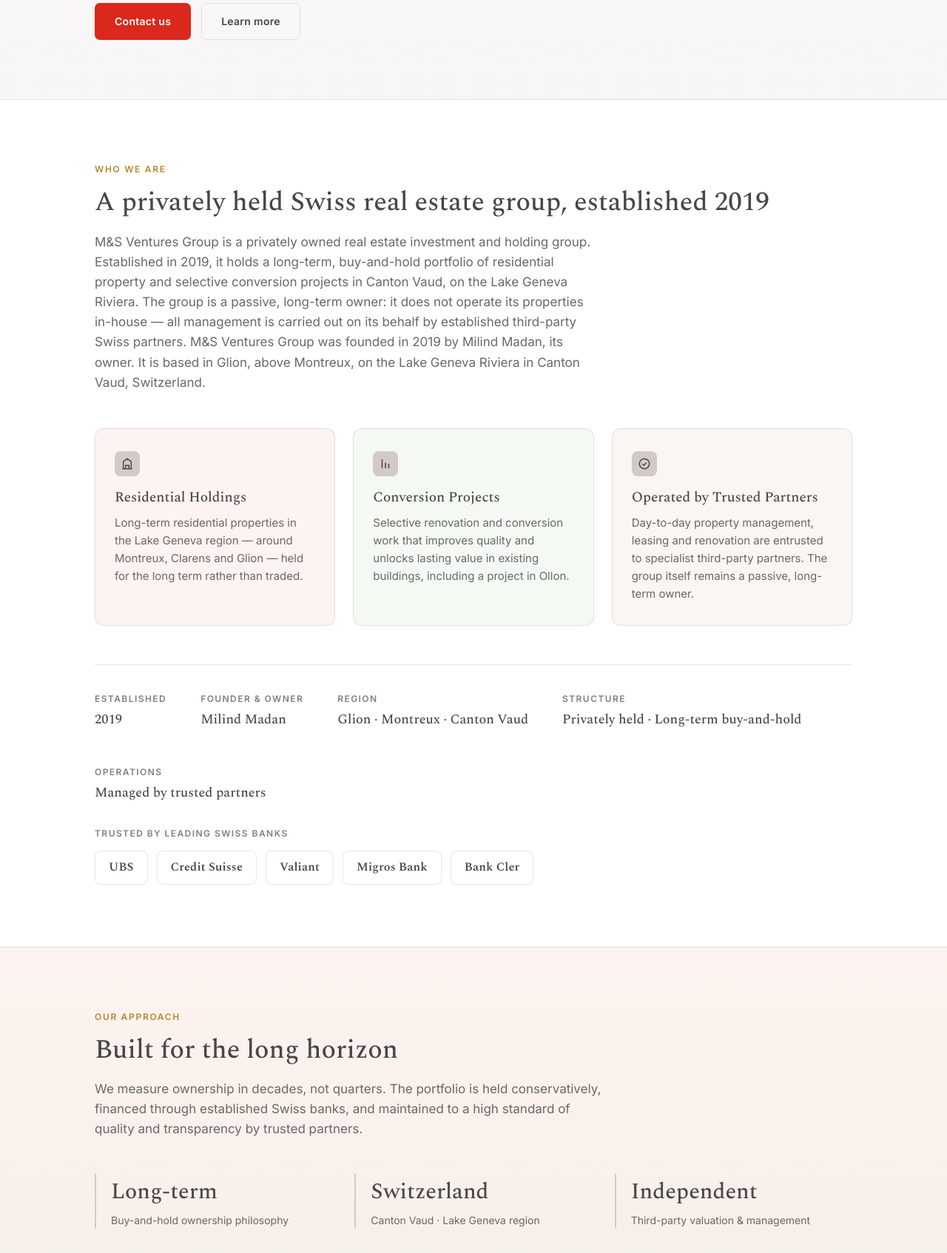
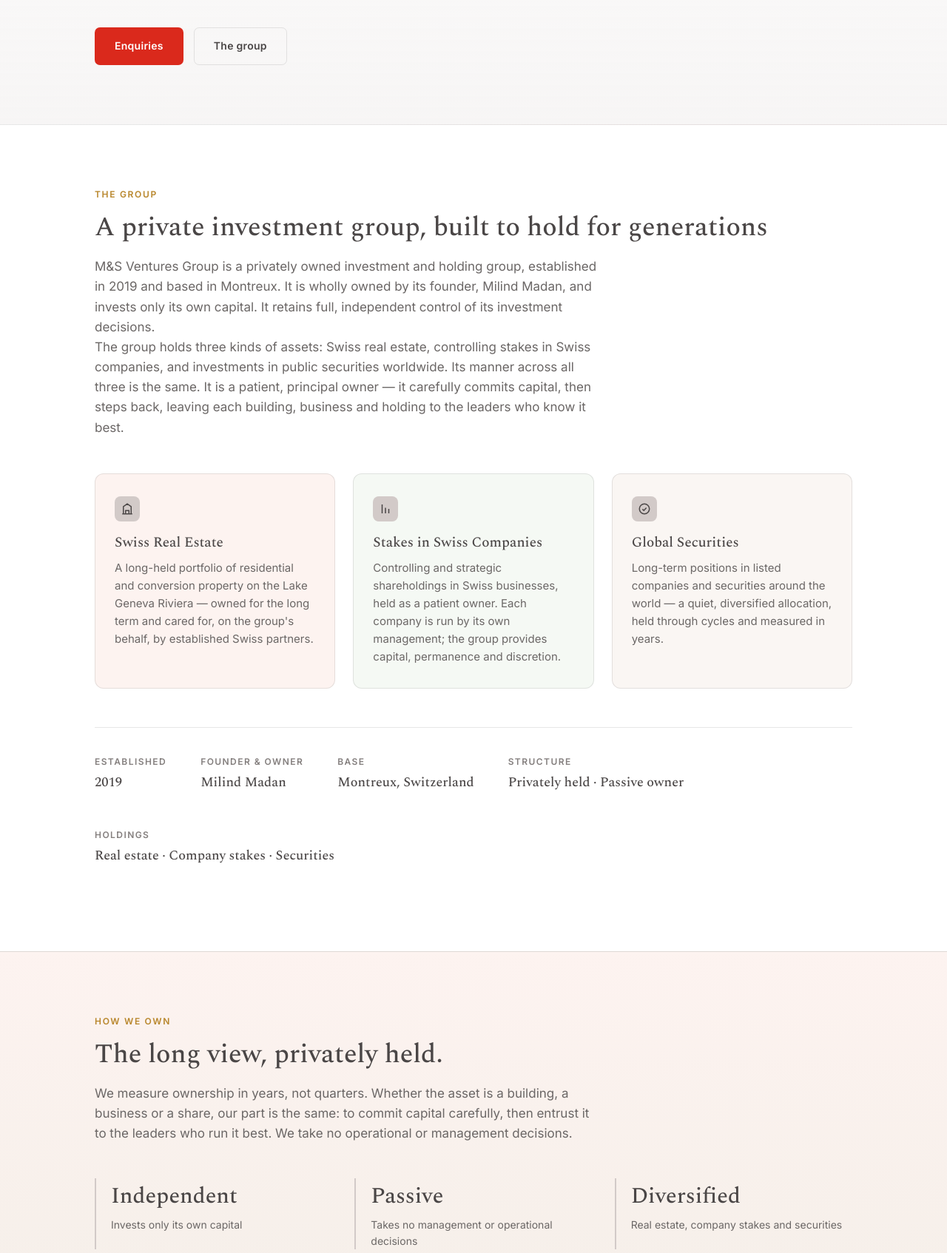
Before and after one commit to MSVG-2019/ms-ventures-website, a plain HTML site: page index.html in a window 1280 px wide. Shown: the part 606-2300 px from the top of the page at 74% size. Drawn offline with nearby package versions, Linux system fonts and the light colour scheme.

Commit message:
Reposition copy to private Swiss investment group (real estate, company stakes, securities); passive owner; drop bank strip and Glion

```diff
--- a/index.html
+++ b/index.html
@@ -3,8 +3,8 @@
 <head>
 <meta charset="UTF-8">
 <meta name="viewport" content="width=device-width, initial-scale=1.0">
-<title>M&amp;S Ventures Group — Swiss Real Estate Investment</title>
-<meta name="description" content="M&amp;S Ventures Group is a privately held Swiss real estate investment and holding group, founded and owned by Milind Madan. Based in Glion above Montreux (Lake Geneva Riviera, Canton Vaud, Switzerland), it holds long-term residential property.">
+<title>M&amp;S Ventures Group — A Private Swiss Investment Group</title>
+<meta name="description" content="M&amp;S Ventures Group is a privately owned Swiss investment and holding group (est. 2019, Montreux). A passive, long-term owner of Swiss real estate, controlling stakes in Swiss companies, and securities worldwide — wholly owned by founder Milind Madan.">
 <meta name="robots" content="index, follow, max-image-preview:large, max-snippet:-1">
 <link rel="canonical" href="https://www.ms-ventures-group.com/">
 <meta name="theme-color" content="#0f0f0f">
@@ -13,8 +13,8 @@
 <!-- Open Graph / social + AI previews -->
 <meta property="og:type" content="website">
 <meta property="og:site_name" content="M&amp;S Ventures Group">
-<meta property="og:title" content="M&amp;S Ventures Group — Swiss Real Estate Investment">
-<meta property="og:description" content="Founded and owned by Milind Madan — a privately held Swiss real estate investment and holding group based in Glion above Montreux (Lake Geneva Riviera, Canton Vaud), focused on long-term residential holdings.">
+<meta property="og:title" content="M&amp;S Ventures Group — A Private Swiss Investment Group">
+<meta property="og:description" content="A privately owned Swiss investment and holding group, wholly owned by founder Milind Madan. A passive, long-term owner of Swiss real estate, controlling stakes in Swiss companies, and securities worldwide. Based in Montreux, Switzerland.">
 <meta property="og:url" content="https://www.ms-ventures-group.com/">
 <meta property="og:locale" content="en">
 <meta property="og:image" content="https://www.ms-ventures-group.com/og-image.png">
@@ -22,8 +22,8 @@
 <meta property="og:image:height" content="630">
 <meta property="og:image:alt" content="M&amp;S Ventures Group">
 <meta name="twitter:card" content="summary_large_image">
-<meta name="twitter:title" content="M&amp;S Ventures Group — Swiss Real Estate Investment">
-<meta name="twitter:description" content="Founded and owned by Milind Madan — a privately held Swiss real estate investment and holding group based in Glion above Montreux (Lake Geneva Riviera, Canton Vaud), focused on long-term residential holdings.">
+<meta name="twitter:title" content="M&amp;S Ventures Group — A Private Swiss Investment Group">
+<meta name="twitter:description" content="A privately owned Swiss investment and holding group, wholly owned by founder Milind Madan. A passive, long-term owner of Swiss real estate, controlling stakes in Swiss companies, and securities worldwide. Based in Montreux, Switzerland.">
 <meta name="twitter:image" content="https://www.ms-ventures-group.com/og-image.png">
 
 <!-- Structured data: Organization + WebSite (helps Google's brand result and AI answers) -->
@@ -39,18 +39,18 @@
       "url": "https://www.ms-ventures-group.com/",
       "logo": "https://www.ms-ventures-group.com/logo.png",
       "image": "https://www.ms-ventures-group.com/og-image.png",
-      "description": "M&S Ventures Group is a privately held Swiss real estate investment and holding group, founded in 2019 and owned by Milind Madan. Based in Glion, above Montreux on the Lake Geneva Riviera (Canton Vaud, Switzerland), it focuses on long-term residential holdings.",
+      "description": "M&S Ventures Group is a privately owned Swiss investment and holding group, established in 2019 and wholly owned by its founder, Milind Madan. Based in Montreux (Canton Vaud, Switzerland), it is a passive, long-term owner of Swiss real estate, controlling stakes in Swiss companies, and public securities worldwide. It invests only its own capital and takes no part in the management of the businesses it owns.",
       "foundingDate": "2019",
       "founder": { "@type": "Person", "name": "Milind Madan", "jobTitle": "Founder & Owner", "sameAs": "https://www.linkedin.com/in/milindmadan/" },
       "address": {
         "@type": "PostalAddress",
-        "addressLocality": "Glion",
+        "addressLocality": "Montreux",
         "addressRegion": "Vaud",
         "addressCountry": "CH"
       },
       "areaServed": {
         "@type": "Place",
-        "name": "Lake Geneva Riviera — Montreux, Clarens, Glion (Canton Vaud, Switzerland)"
+        "name": "Switzerland, and global securities markets"
       },
       "sameAs": ["https://www.linkedin.com/company/93130813/"]
     },
@@ -262,12 +262,12 @@
 <a id="top"></a>
 <section class="hero">
   <div class="wrap">
-    <p class="eyebrow">Swiss Real Estate Investment Group · Established 2019</p>
-    <h1>Long-term value in Swiss residential real estate.</h1>
-    <p class="lead">M&amp;S Ventures Group is a privately held investment and holding group that owns residential and conversion properties on the Lake Geneva Riviera — held for the long term and managed on its behalf by trusted Swiss partners.</p>
+    <p class="eyebrow">A private Swiss investment group</p>
+    <h1>Patient capital. Permanent intent.</h1>
+    <p class="lead">M&amp;S Ventures Group is a private investment and holding group on the Lake Geneva Riviera. Entirely with its own capital, it owns Swiss real estate, holds controlling stakes in Swiss companies, and invests in securities across the world. It is a deliberately passive owner — it provides permanence, and leaves the running of things to the leaders who do it best. Built to outlast the cycle, and to be held for generations.</p>
     <div class="hero-actions">
-      <a class="btn btn-primary" href="#contact">Contact us</a>
-      <a class="btn btn-ghost" href="#about">Learn more</a>
+      <a class="btn btn-primary" href="#contact">Enquiries</a>
+      <a class="btn btn-ghost" href="#about">The group</a>
     </div>
   </div>
 </section>
@@ -275,25 +275,26 @@
 <!-- ============ ABOUT / WHO WE ARE ============ -->
 <section id="about">
   <div class="wrap">
-    <p class="section-eyebrow">Who we are</p>
-    <h2 class="section-title">A privately held Swiss real estate group, established 2019</h2>
-    <p class="section-intro">M&amp;S Ventures Group is a privately owned real estate investment and holding group. Established in 2019, it holds a long-term, buy-and-hold portfolio of residential property and selective conversion projects in Canton Vaud, on the Lake Geneva Riviera. The group is a passive, long-term owner: it does not operate its properties in-house — all management is carried out on its behalf by established third-party Swiss partners. M&amp;S Ventures Group was founded in 2019 by Milind Madan, its owner. It is based in Glion, above Montreux, on the Lake Geneva Riviera in Canton Vaud, Switzerland.</p>
+    <p class="section-eyebrow">The group</p>
+    <h2 class="section-title">A private investment group, built to hold for generations</h2>
+    <p class="section-intro">M&amp;S Ventures Group is a privately owned investment and holding group, established in 2019 and based in Montreux. It is wholly owned by its founder, Milind Madan, and invests only its own capital. It retains full, independent control of its investment decisions.</p>
+    <p class="section-intro">The group holds three kinds of assets: Swiss real estate, controlling stakes in Swiss companies, and investments in public securities worldwide. Its manner across all three is the same. It is a patient, principal owner — it carefully commits capital, then steps back, leaving each building, business and holding to the leaders who know it best.</p>
 
     <div class="pillars">
       <div class="pillar">
         <div class="dot"><svg viewBox="0 0 24 24"><path d="M3 21h18M5 21V8l7-5 7 5v13M9 21v-6h6v6"/></svg></div>
-        <h3>Residential Holdings</h3>
-        <p>Long-term residential properties in the Lake Geneva region — around Montreux, Clarens and Glion — held for the long term rather than traded.</p>
+        <h3>Swiss Real Estate</h3>
+        <p>A long-held portfolio of residential and conversion property on the Lake Geneva Riviera — owned for the long term and cared for, on the group's behalf, by established Swiss partners.</p>
       </div>
       <div class="pillar">
         <div class="dot"><svg viewBox="0 0 24 24"><path d="M12 20V10M6 20V4M18 20v-8"/></svg></div>
-        <h3>Conversion Projects</h3>
-        <p>Selective renovation and conversion work that improves quality and unlocks lasting value in existing buildings, including a project in Ollon.</p>
+        <h3>Stakes in Swiss Companies</h3>
+        <p>Controlling and strategic shareholdings in Swiss businesses, held as a patient owner. Each company is run by its own management; the group provides capital, permanence and discretion.</p>
       </div>
       <div class="pillar">
         <div class="dot"><svg viewBox="0 0 24 24"><circle cx="12" cy="12" r="9"/><path d="M8.5 12.5l2.5 2.5 4.5-5"/></svg></div>
-        <h3>Operated by Trusted Partners</h3>
-        <p>Day-to-day property management, leasing and renovation are entrusted to specialist third-party partners. The group itself remains a passive, long-term owner.</p>
+        <h3>Global Securities</h3>
+        <p>Long-term positions in listed companies and securities around the world — a quiet, diversified allocation, held through cycles and measured in years.</p>
       </div>
     </div>
 
@@ -301,21 +302,11 @@
       <div class="creds-row">
         <div class="cred-item"><span class="cred-k">Established</span><span class="cred-v">2019</span></div>
         <div class="cred-item"><span class="cred-k">Founder &amp; Owner</span><span class="cred-v">Milind Madan</span></div>
-        <div class="cred-item"><span class="cred-k">Region</span><span class="cred-v">Glion · Montreux · Canton Vaud</span></div>
-        <div class="cred-item"><span class="cred-k">Structure</span><span class="cred-v">Privately held · Long-term buy-and-hold</span></div>
-        <div class="cred-item"><span class="cred-k">Operations</span><span class="cred-v">Managed by trusted partners</span></div>
+        <div class="cred-item"><span class="cred-k">Base</span><span class="cred-v">Montreux, Switzerland</span></div>
+        <div class="cred-item"><span class="cred-k">Structure</span><span class="cred-v">Privately held · Passive owner</span></div>
+        <div class="cred-item"><span class="cred-k">Holdings</span><span class="cred-v">Real estate · Company stakes · Securities</span></div>
       </div>
 
-      <div class="partners">
-        <div class="plabel">Trusted by leading Swiss banks</div>
-        <div class="partner-strip">
-          <span class="partner">UBS</span>
-          <span class="partner">Credit Suisse</span>
-          <span class="partner">Valiant</span>
-          <span class="partner">Migros Bank</span>
-          <span class="partner">Bank Cler</span>
-        </div>
-      </div>
 
     </div>
   </div>
@@ -324,22 +315,22 @@
 <!-- ============ APPROACH ============ -->
 <section id="approach" class="band">
   <div class="wrap">
-    <p class="section-eyebrow">Our approach</p>
-    <h2 class="section-title">Built for the long horizon</h2>
-    <p class="section-intro">We measure ownership in decades, not quarters. The portfolio is held conservatively, financed through established Swiss banks, and maintained to a high standard of quality and transparency by trusted partners.</p>
+    <p class="section-eyebrow">How we own</p>
+    <h2 class="section-title">The long view, privately held.</h2>
+    <p class="section-intro">We measure ownership in years, not quarters. Whether the asset is a building, a business or a share, our part is the same: to commit capital carefully, then entrust it to the leaders who run it best. We take no operational or management decisions.</p>
 
     <div class="stats">
       <div class="stat">
-        <div class="k">Long-term</div>
-        <div class="v">Buy-and-hold ownership philosophy</div>
+        <div class="k">Independent</div>
+        <div class="v">Invests only its own capital</div>
       </div>
       <div class="stat">
-        <div class="k">Switzerland</div>
-        <div class="v">Canton Vaud · Lake Geneva region</div>
+        <div class="k">Passive</div>
+        <div class="v">Takes no management or operational decisions</div>
       </div>
       <div class="stat">
-        <div class="k">Independent</div>
-        <div class="v">Third-party valuation &amp; management</div>
+        <div class="k">Diversified</div>
+        <div class="v">Real estate, company stakes and securities</div>
       </div>
     </div>
   </div>
@@ -350,13 +341,13 @@
   <div class="wrap">
     <p class="section-eyebrow">Get in touch</p>
     <h2 class="section-title">Contact M&amp;S Ventures Group</h2>
-    <p class="section-intro">For enquiries from partners, banks, and investors, please use the form below.</p>
+    <p class="section-intro">For enquiries from private banks, family offices, advisers and principals, and for investment opportunities, you are welcome to write to us below.</p>
 
     <div class="contact-grid">
       <div class="contact-info">
         <div class="contact-item">
           <div class="label">Location</div>
-          <span>Glion · Montreux · Lake Geneva Riviera, Canton Vaud, Switzerland</span>
+          <span>Montreux · Lake Geneva Riviera · Canton Vaud, Switzerland</span>
         </div>
         <div class="contact-item">
           <div class="label">Connect</div>
@@ -413,7 +404,7 @@
         <span class="name">M&amp;S Ventures Group</span>
       </a>
       <div class="foot-meta">
-        Swiss Real Estate Investment Group · Established 2019<br>
+        A private Swiss investment group · Established 2019<br>
         <a href="https://www.linkedin.com/company/93130813/" target="_blank" rel="noopener">Follow us on LinkedIn</a>
       </div>
     </div>
```
Also changed, not shown: llms.txt (+11 -5 lines).
